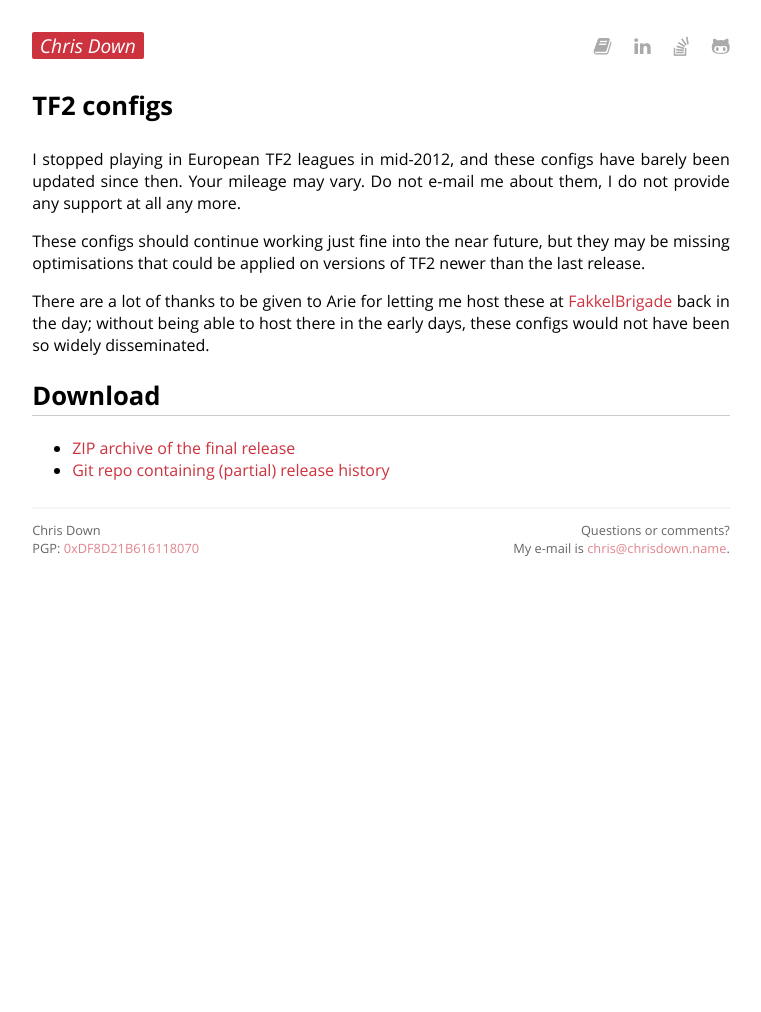
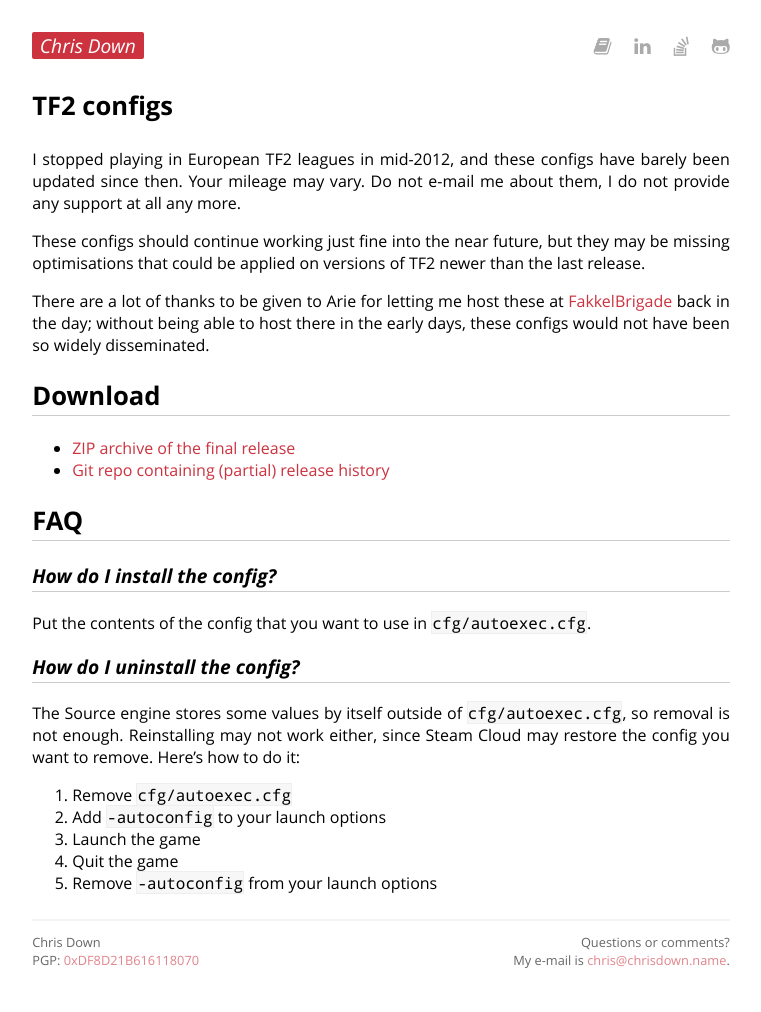
Before and after one commit to cdown/chrisdown.name, a Jekyll site: the page built from tf2/index.md, in a window 1280 px wide. Shown: the whole page, without its empty margins (259-1020 px from the left). Built offline with Jekyll 4.4.1, drawn with Linux system fonts in a browser that asks for light colours; before the commit the page ends 900 px from its top, so only the background shows below that.

Commit message:
Add FAQ to TF2 page

```diff
--- a/tf2/index.md
+++ b/tf2/index.md
@@ -26,3 +26,21 @@ early days, these configs would not have been so widely disseminated.
 [github]: https://github.com/tf2configs/tf2configs
 [zip]: https://github.com/tf2configs/tf2configs/archive/2.016.zip
 [FakkelBrigade]: http://fakkelbrigade.eu
+
+## FAQ
+
+### How do I install the config?
+
+Put the contents of the config that you want to use in `cfg/autoexec.cfg`.
+
+### How do I uninstall the config?
+
+The Source engine stores some values by itself outside of `cfg/autoexec.cfg`,
+so removal is not enough. Reinstalling may not work either, since Steam Cloud
+may restore the config you want to remove. Here's how to do it:
+
+1. Remove `cfg/autoexec.cfg`
+2. Add `-autoconfig` to your launch options
+3. Launch the game
+4. Quit the game
+5. Remove `-autoconfig` from your launch options
```
